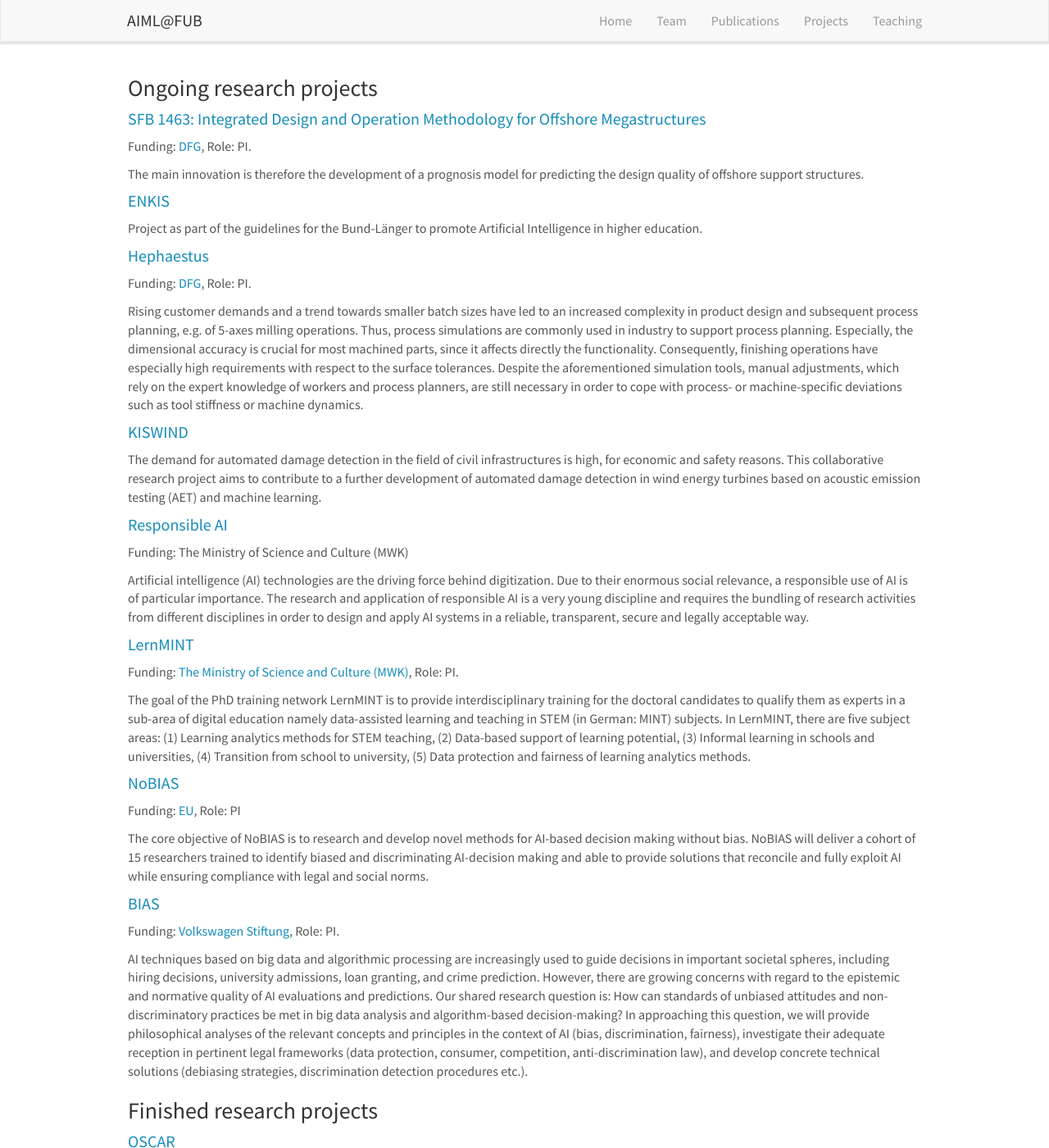
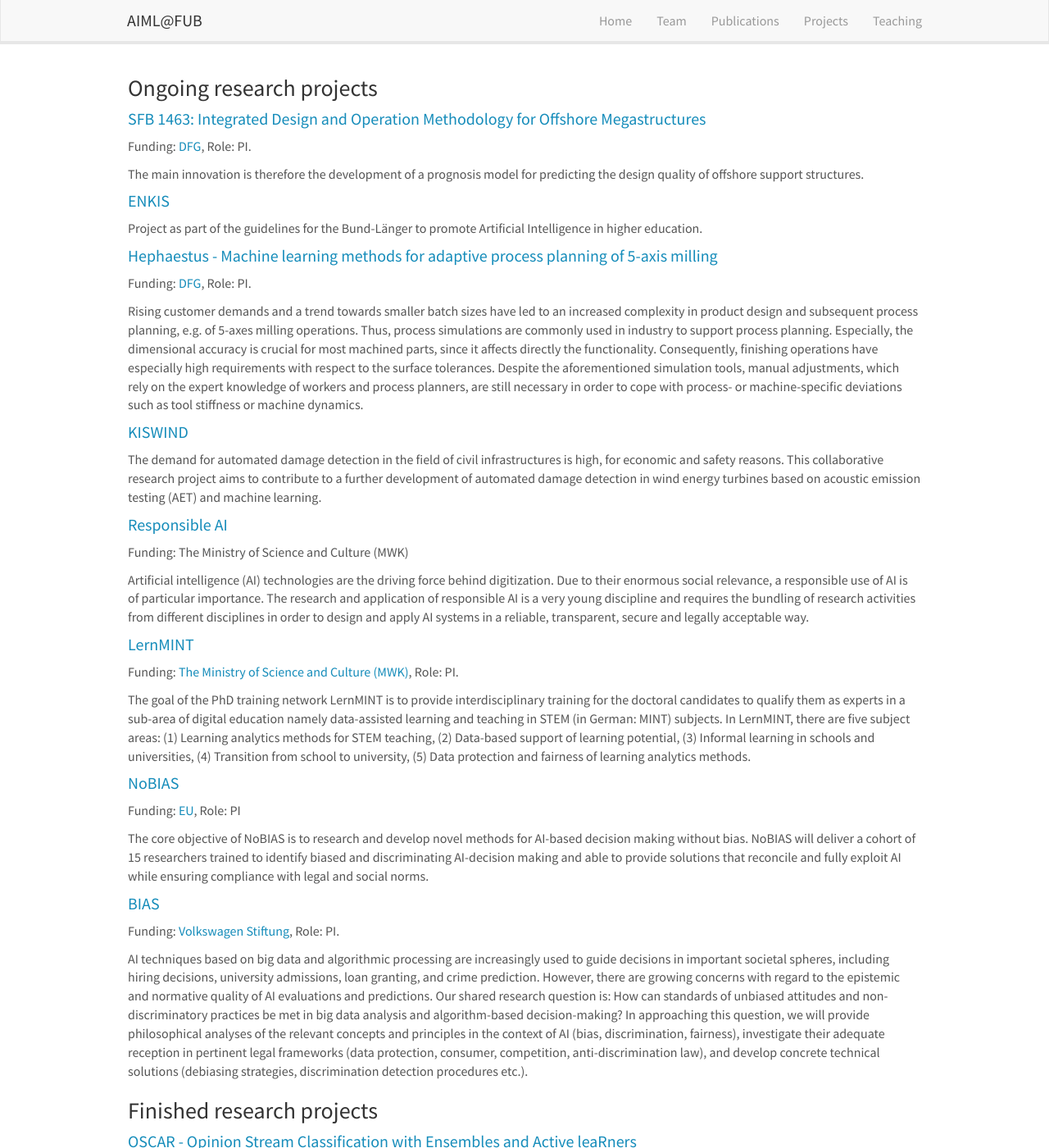
Before and after one commit to AIML-research/AIML-research.github.io, a Jekyll site: the page built from _pages/projects.md, in a window 1280 px wide and 1400 px high. Shown: the whole window at 82% size. Built offline with Jekyll 4.4.1, drawn with Linux system fonts in a browser that asks for light colours; nearby versions of some CDN libraries.

Commit message:
Update projects.md

```diff
--- a/_pages/projects.md
+++ b/_pages/projects.md
@@ -15,7 +15,7 @@ The main innovation is therefore the development of a prognosis model for predic
 #### <a href = "https://aiml-research.github.io/projects/enkis">ENKIS</a>
 Project as part of the guidelines for the Bund-Länger to promote Artificial Intelligence in higher education.
 
-#### <a href = "{{ site.url }}{{ site.baseurl }}/projects/hephaestus">Hephaestus</a>
+#### <a href = "{{ site.url }}{{ site.baseurl }}/projects/hephaestus">Hephaestus - Machine learning methods for adaptive process planning of 5-axis milling</a>
 Funding: <a href="https://gepris.dfg.de/gepris/projekt/424298653" target="_new">DFG</a>, Role: PI.
 
 Rising customer demands and a trend towards smaller batch sizes have led to an increased complexity in product design and subsequent process planning, e.g. of 5-axes milling operations. Thus, process simulations are commonly used in industry to support process planning. Especially, the dimensional accuracy is crucial for most machined parts, since it affects directly the functionality. Consequently, finishing operations have especially high requirements with respect to the surface tolerances. Despite the aforementioned simulation tools, manual adjustments, which rely on the expert knowledge of workers and process planners, are still necessary in order to cope with process- or machine-specific deviations such as tool stiffness or machine dynamics.
@@ -46,7 +46,7 @@ In approaching this question, we will provide philosophical analyses of the rele
 
 ### Finished research projects
 
-#### <a href = "{{ site.url }}{{ site.baseurl }}/projects/oscar">OSCAR </a>
+#### <a href = "{{ site.url }}{{ site.baseurl }}/projects/oscar">OSCAR - Opinion Stream Classification with Ensembles and Active leaRners</a>
 Funding: <a href="https://gepris.dfg.de/gepris/projekt/317686254?language=en" target="_new">DFG</a>, Role: PI.
 Many data accumulating in the Web reflect opinions on diverse subjects - products, institutions, events (e.g., elections) or topics (e.g., earth warming). Opinionated documents constitute a continuous stream; polarity learning on them delivers insights on the attitude of people towards each subject. Polarity learning algorithms must cope with classic Big Data characteristics: high volume and velocity of the arriving data, and volatility of the learned concepts, since subjects and attitudes of people toward certain subjects change over time. In OSCAR, we will develop classifiers that operate on an evolving feature space, adapt to changes in both vocabulary and data and operate with limited class labels.
 
```
